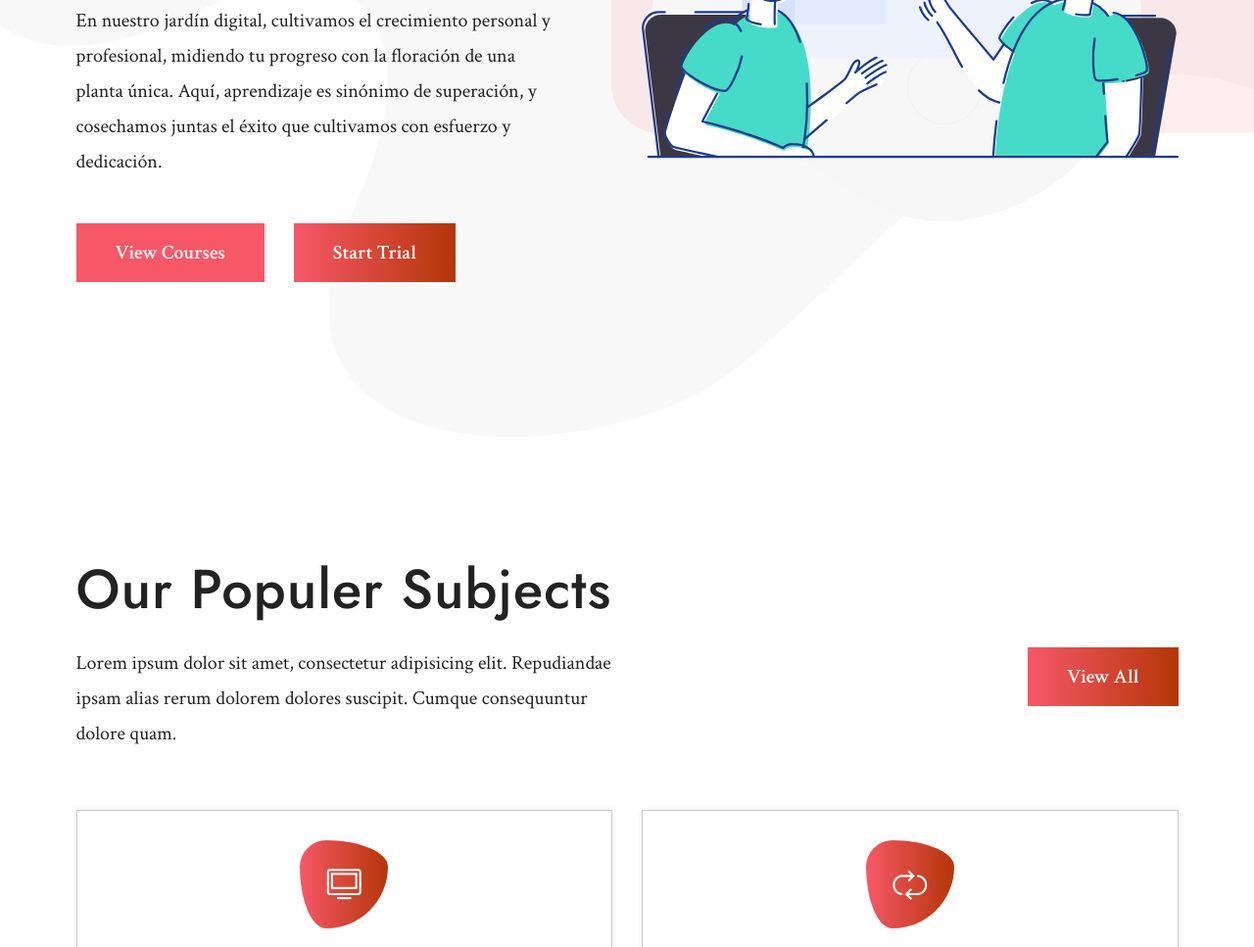
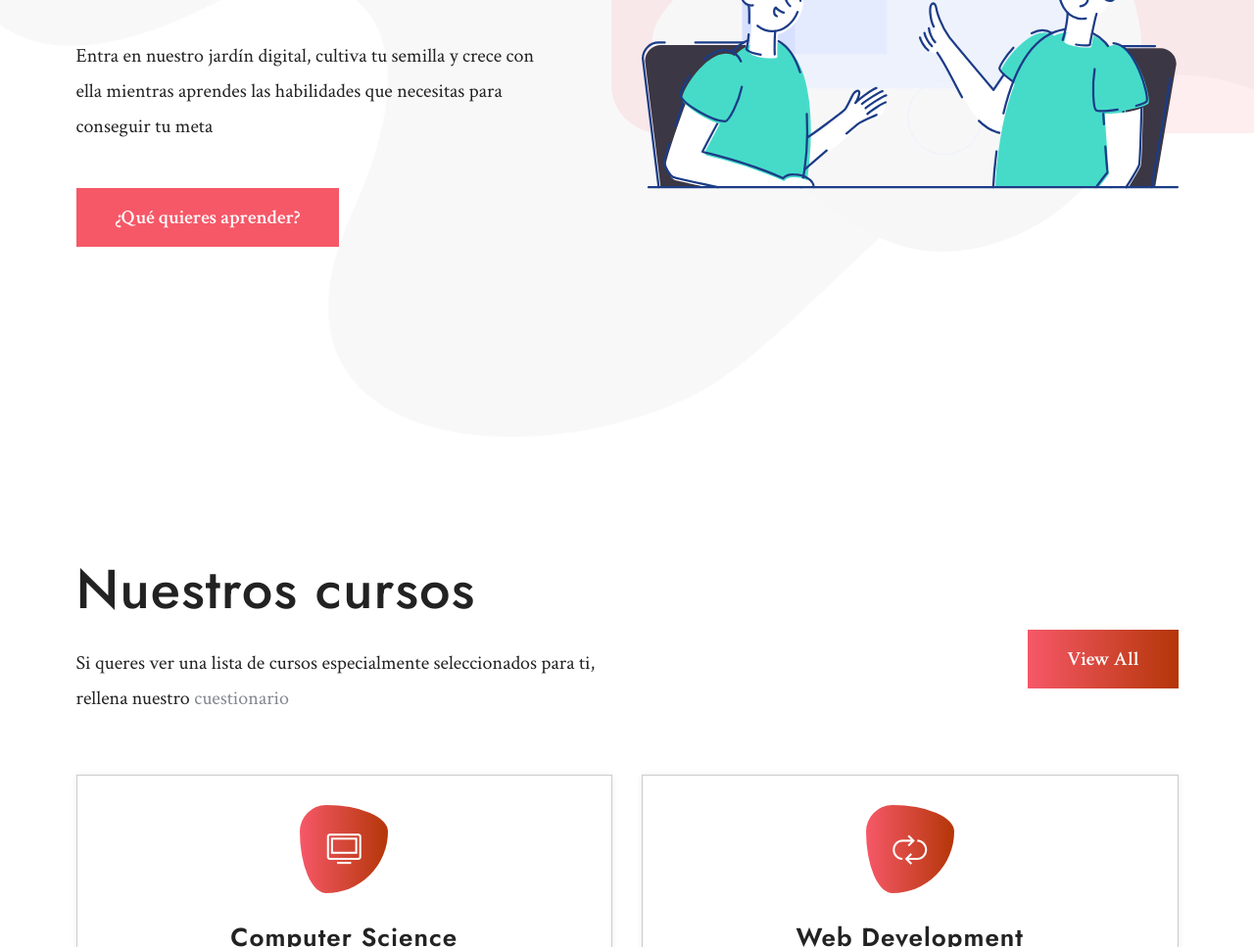
Before and after one commit to vittoric/Elerning_Mujeres, a plain HTML site: page source/edumi v1.0/index-2.html in a window 1280 px wide. Shown: the part 558-1525 px from the top of the page at 98% size. Drawn offline with Linux system fonts and the light colour scheme.

Commit message:
titulo cursos

```diff
--- a/source/edumi v1.0/index-2.html
+++ b/source/edumi v1.0/index-2.html
@@ -133,11 +133,11 @@
                             <div class="hero-2-content">
                                 <h2>Sembrando aprendizaje, cosechando éxito</h2>
                                 <p>
-									En nuestro jardín digital, cultivamos el crecimiento personal y profesional, midiendo tu progreso con la floración de una planta única. Aquí, aprendizaje es sinónimo de superación, y cosechamos juntas el éxito que cultivamos con esfuerzo y dedicación.
+									Entra en nuestro jardín digital, cultiva tu semilla y crece con ella mientras aprendes las habilidades que necesitas para conseguir tu meta
                                 </p>
                                 <div class="hero-2-btn">
-                                    <a href="courses.html" class="btn-4">View Courses</a>
-                                    <a href="courses.html" class="btn-5">Start Trial</a>
+                                    <a href="courses.html" class="btn-4">¿Qué quieres aprender?</a>
+                                    <!-- <a href="courses.html" class="btn-5">Start Trial</a> -->
                                 </div>
                             </div>
                         </div>
@@ -156,9 +156,9 @@
             <div class="container">
                 <div class="site-title-2 grid-2 align-items-center">
                     <div class="site-title-2-left mb-60">
-                        <h2 class="mb-20 hero-2-tll">Our Populer Subjects</h2>
+                        <h2 class="mb-20 hero-2-tll">Nuestros cursos</h2>
                         <p class="mb-0">
-                            Lorem ipsum dolor sit amet, consectetur adipisicing elit. Repudiandae ipsam alias rerum dolorem dolores suscipit. Cumque consequuntur dolore quam.
+                            Si queres ver una lista de cursos especialmente seleccionados para ti, rellena nuestro <a href="#">cuestionario</a>
                         </p>
                     </div>
                     <div class="site-title-2-right txt-right">
```
